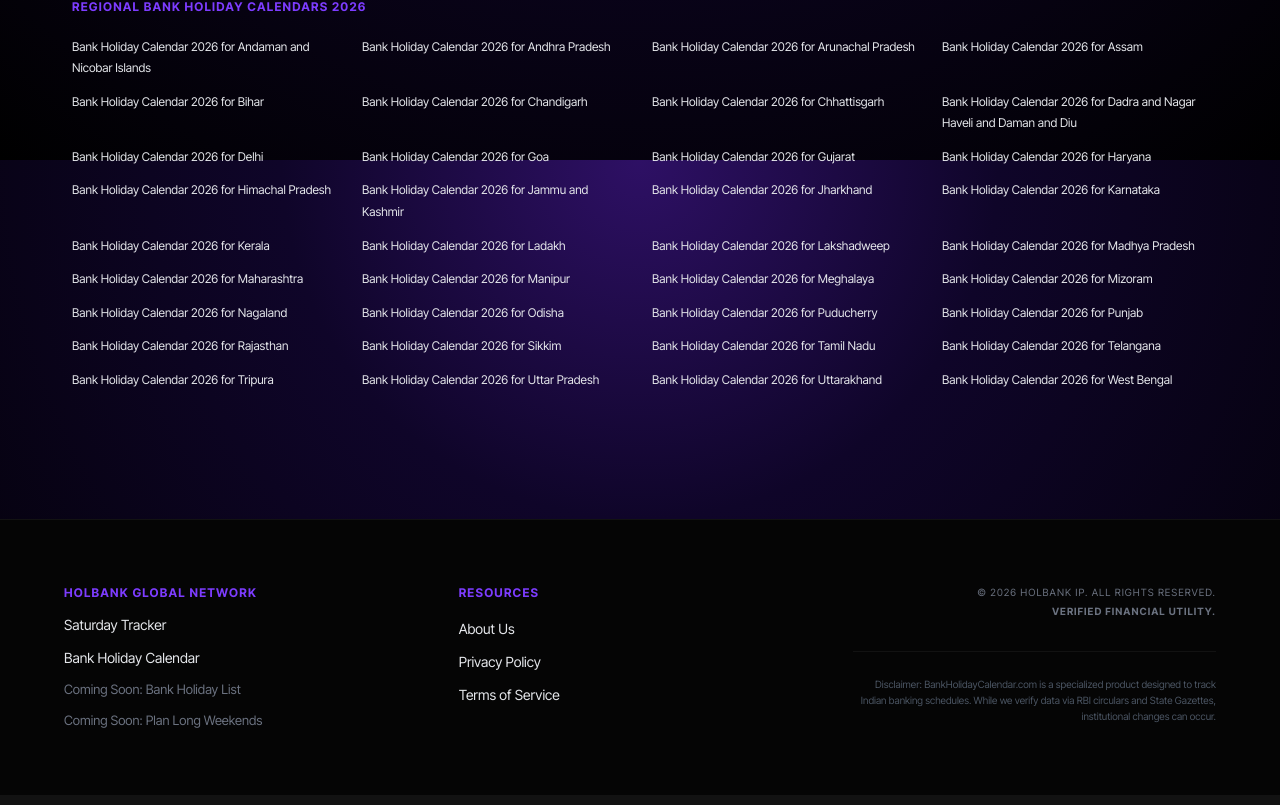
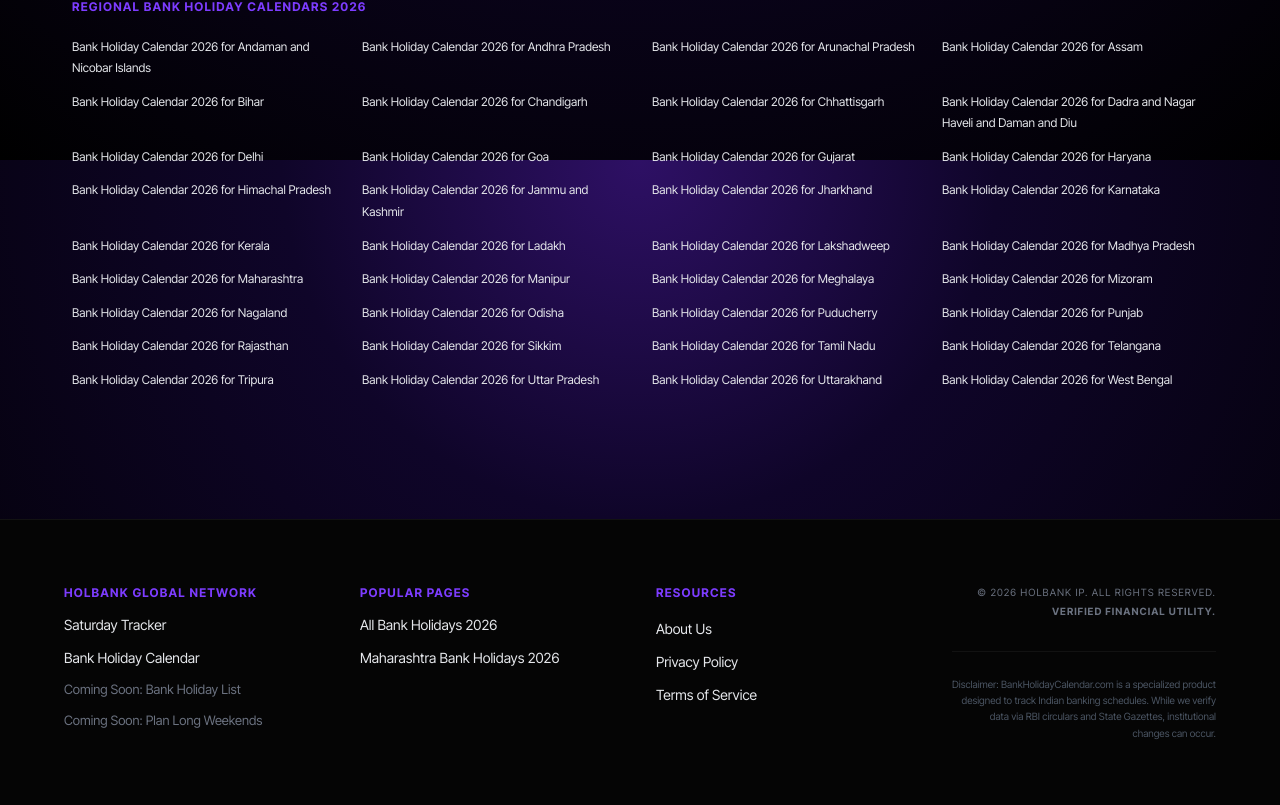
Before and after one commit to nakulpingale-ops/BankHolidayCalendar, a Next.js app: page / in a window 1280 px wide. Shown: the part 3840-4645 px from the top of the page. Built offline with nearby package versions, Linux system fonts and the light colour scheme; no server answers.

Commit message:
Updated content

```diff
--- a/components/Footer.tsx
+++ b/components/Footer.tsx
@@ -4,7 +4,7 @@
     return (
         <footer className="w-full py-16 mt-20 bg-[#050505] border-t border-white/5 print:hidden">
             <div className="w-full max-w-[1200px] mx-auto px-6">
-                <div className="grid grid-cols-1 md:grid-cols-3 gap-12 md:gap-8 items-start">
+                <div className="grid grid-cols-1 md:grid-cols-4 gap-12 md:gap-8 items-start">
 
                     {/* Task 1: HOLBANK GLOBAL NETWORK */}
                     <div className="space-y-3">
@@ -14,6 +14,15 @@
                             <Link href="/" className="text-[14px] text-[#e5e7eb] hover:text-[#14A900] transition-colors duration-300">Bank Holiday Calendar</Link>
                             <span className="text-[13px] text-[#6b7280]">Coming Soon: Bank Holiday List</span>
                             <span className="text-[13px] text-[#6b7280]">Coming Soon: Plan Long Weekends</span>
+                        </div>
+                    </div>
+
+                    {/* POPULAR PAGES */}
+                    <div className="space-y-3">
+                        <h3 className="text-[12px] font-bold text-[#7d3cff] uppercase tracking-widest">POPULAR PAGES</h3>
+                        <div className="flex flex-col gap-3">
+                            <Link href="/all-bank-holiday-2026" className="text-[14px] text-[#e5e7eb] hover:text-[#14A900] transition-colors duration-300">All Bank Holidays 2026</Link>
+                            <Link href="/maharashtra-bank-holiday-2026" className="text-[14px] text-[#e5e7eb] hover:text-[#14A900] transition-colors duration-300">Maharashtra Bank Holidays 2026</Link>
                         </div>
                     </div>
 
```
